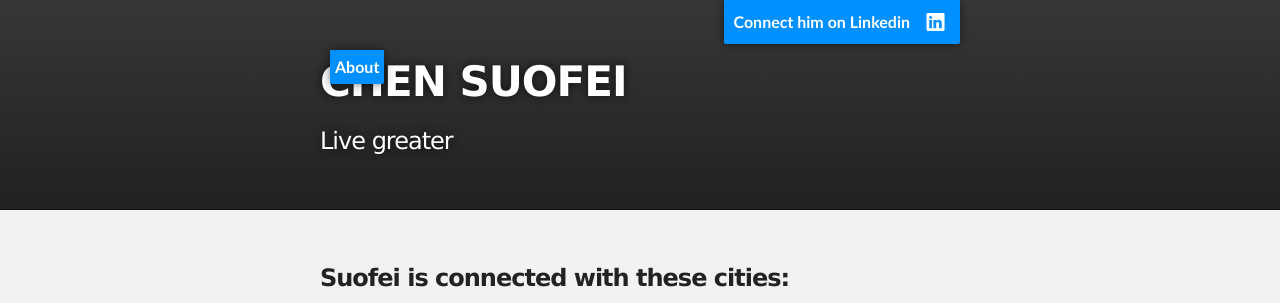
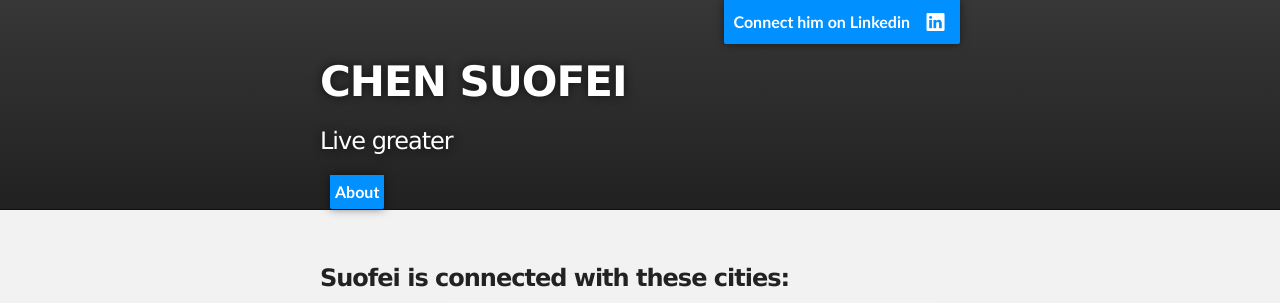
Before and after one commit to csf49/csf49.github.io, a PHP site: page / in a window 1280 px wide. Shown: the top 303 px of the page. Run offline with PHP 8.4, Linux system fonts and the light colour scheme.

Commit message:
Update stylesheet.css

```diff
--- a/stylesheets/stylesheet.css
+++ b/stylesheets/stylesheet.css
@@ -287,7 +287,7 @@ Full-Width Styles
 #about_banner {
   display: block;
   position: absolute;
-  top:200;
+  bottom:0;
   left: 20px;
   z-index: 10;
   padding: 5px 5px 5px 5px;
```
